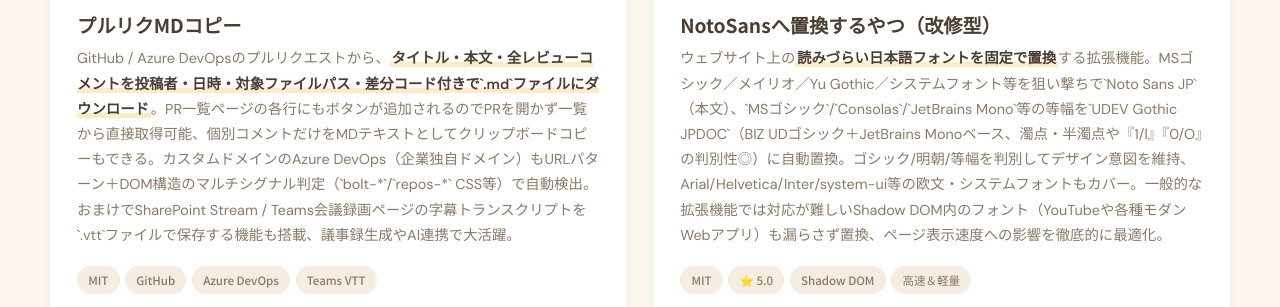
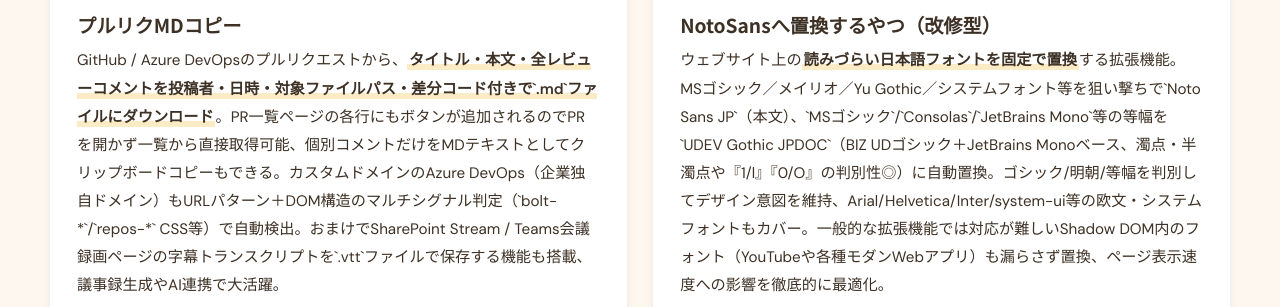
Before and after one commit to 1llum1n4t1s/1llum1n4t1s.github.io, a plain HTML site: page index.html in a window 1280 px wide. Shown: the part 1131-1438 px from the top of the page. Drawn offline with Linux system fonts and the light colour scheme.

Commit message:
a11y: カード説明文の可読性を大幅改善（コントラスト WCAG AAA 達成）
- .card-desc の色を --fg-muted → --fg に変更
  ダークモード: 3.8:1 → 9.07:1（AAA）
  ライトモード: 4.4:1 → 12.75:1（AAA）
- .card-desc のフォントサイズ 0.9rem → 0.95rem、line-height 1.75 → 1.85
- :root の --fg / --fg-muted を全体的にコントラスト強化
  ライト: --fg #4a3d32 → #3d3024、--fg-muted #8a7a68 → #6b5e4f
  ダーク: --fg #abb2bf → #dcdfe4、--fg-muted #7d8590 → #a6adb8
- .tag は --fg-muted → --fg + opacity:0.85 で主張を控えつつ読める水準に
  font-size 0.72rem → 0.75rem、padding も微調整

```diff
--- a/index.html
+++ b/index.html
@@ -163,8 +163,8 @@
 
       --bg: #fdf7ef;
       --bg-soft: #f5ede0;
-      --fg: #4a3d32;
-      --fg-muted: #8a7a68;
+      --fg: #3d3024;
+      --fg-muted: #6b5e4f;
       --card: #ffffff;
       --border: rgba(74, 61, 50, 0.08);
       --border-strong: rgba(74, 61, 50, 0.14);
@@ -195,8 +195,8 @@
         /* OneDark inspired */
         --bg: #282c34;
         --bg-soft: #21252b;
-        --fg: #abb2bf;
-        --fg-muted: #7d8590;
+        --fg: #dcdfe4;
+        --fg-muted: #a6adb8;
         --card: #313640;
         --border: rgba(171, 178, 191, 0.10);
         --border-strong: rgba(171, 178, 191, 0.20);
@@ -464,11 +464,11 @@
     }
 
     .card-desc {
-      font-size: 0.9rem;
-      line-height: 1.75;
+      font-size: 0.95rem;
+      line-height: 1.85;
       margin-bottom: 1.15rem;
       font-weight: 400;
-      color: var(--fg-muted);
+      color: var(--fg);
     }
 
     .card-desc strong {
@@ -487,12 +487,13 @@
 
     .tag {
       font-family: 'Noto Sans JP', sans-serif;
-      font-size: 0.72rem;
+      font-size: 0.75rem;
       font-weight: 500;
-      padding: 0.2rem 0.7rem;
+      padding: 0.25rem 0.75rem;
       background: var(--bg-soft);
-      color: var(--fg-muted);
+      color: var(--fg);
       border-radius: var(--radius-pill);
+      opacity: 0.85;
     }
 
     .card-link {
```
